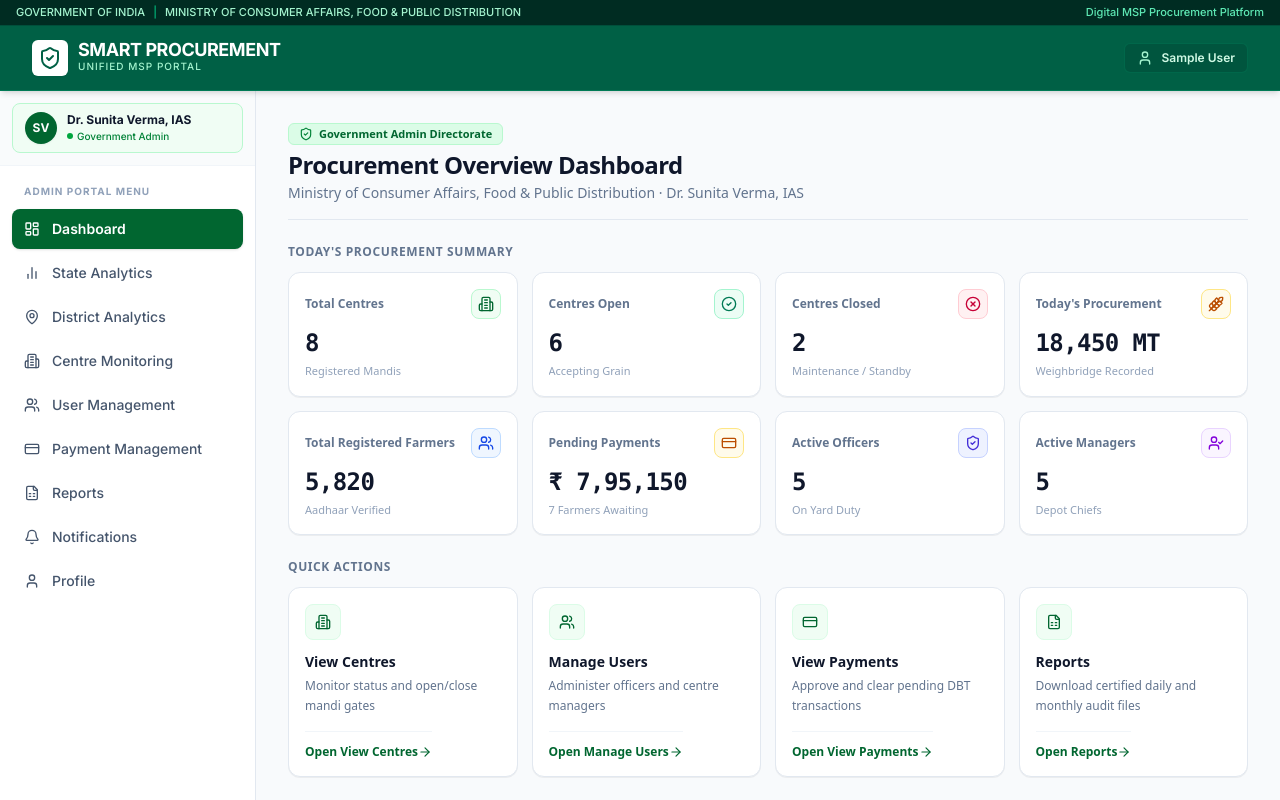
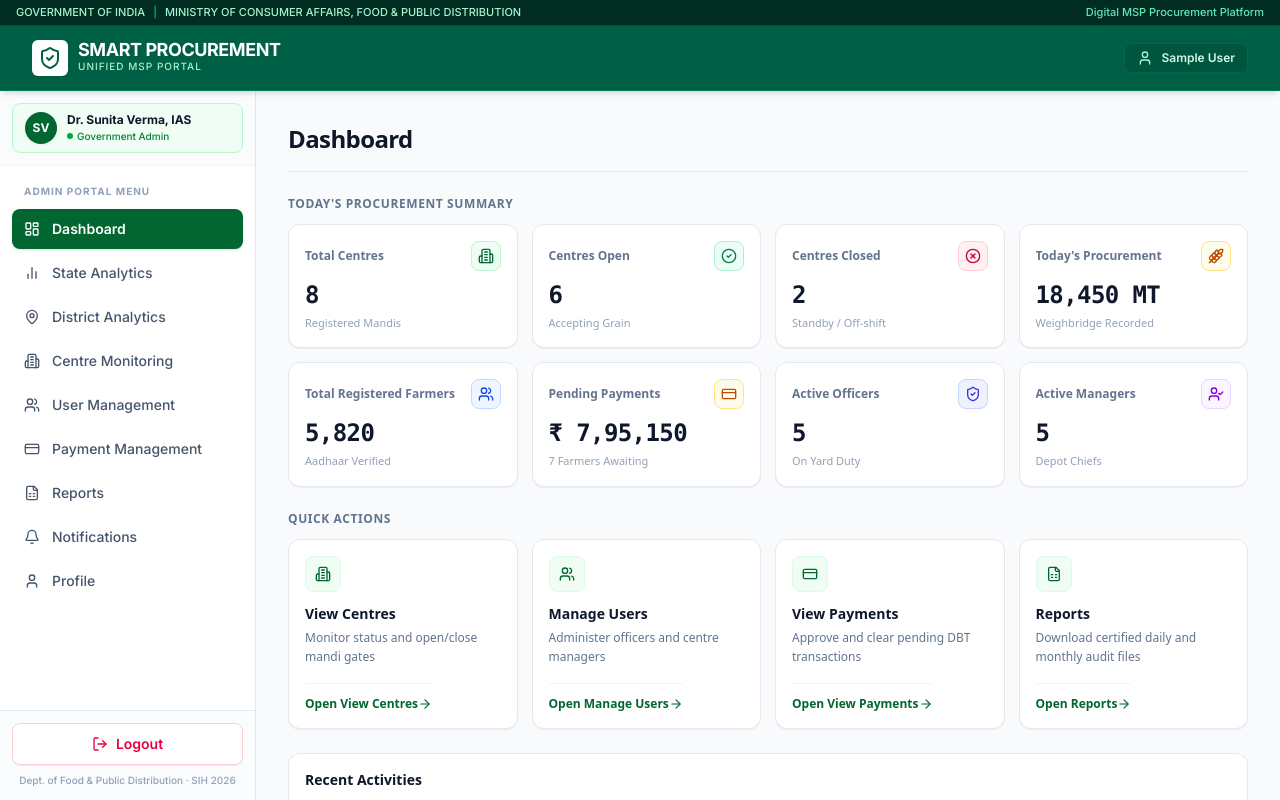
Before and after one commit to divyasri287/smart-portal, a React (Vite) app in the folder client/: page /admin/dashboard in a window 1280 px wide. Shown: the top 800 px of the page. Built offline with nearby package versions, Linux system fonts and the light colour scheme; sample sign-in values are in the browser's storage.

Commit message:
feat(admin): independent scrolling, remove subtitles, enforce default cursor everywhere

```diff
--- a/client/src/components/sidebar/SidebarLayout.jsx
+++ b/client/src/components/sidebar/SidebarLayout.jsx
@@ -29,16 +29,16 @@ export const SidebarLayout = ({ isOpenMobile, onCloseMobile, isDesktopSidebarOpe
 
   return (
     <>
-      {/* Desktop Persistent Sidebar */}
+      {/* Desktop Persistent Sidebar - Independent Scroll */}
       <aside
-        className={`hidden md:block bg-white border-r border-slate-200 shrink-0 transition-all duration-200 ${
+        className={`hidden md:block bg-white border-r border-slate-200 shrink-0 transition-all duration-200 h-full overflow-y-auto ${
           isFarmerRole
             ? isDesktopSidebarOpen
               ? 'fixed left-0 top-16 h-[calc(100vh-4rem)] w-60 overflow-hidden z-30'
               : 'fixed left-0 top-16 h-[calc(100vh-4rem)] w-0 overflow-hidden border-r-0'
             : isDesktopSidebarOpen
-            ? 'relative w-64 min-h-[calc(100vh-4rem)]'
-            : 'relative w-0 min-h-[calc(100vh-4rem)] overflow-hidden border-r-0'
+            ? 'relative w-64 h-full overflow-y-auto'
+            : 'relative w-0 h-full overflow-hidden border-r-0'
         }`}
       >
         <div className={`h-full ${isDesktopSidebarOpen ? 'opacity-100' : 'opacity-0'}`}>
--- a/client/src/layouts/MainLayout.jsx
+++ b/client/src/layouts/MainLayout.jsx
@@ -15,28 +15,39 @@ export const MainLayout = () => {
   const isFarmerRole = role === ROLES.FARMER;
 
   return (
-    <div className="min-h-screen flex flex-col bg-slate-50 text-slate-900">
+    <div className="h-screen flex flex-col bg-slate-50 text-slate-900 overflow-hidden">
+      {/* Sticky Top Navbar */}
+      <div className="shrink-0 z-40">
         <Navbar
           onToggleMobileSidebar={() => setMobileSidebarOpen(!mobileSidebarOpen)}
           onToggleDesktopSidebar={() => setDesktopSidebarOpen((prev) => !prev)}
           isDesktopSidebarOpen={desktopSidebarOpen}
         />
-      <div className="flex-1 flex w-full">
+      </div>
+
+      {/* Main Workstation Container: Independent scroll for Sidebar and Dashboard */}
+      <div className="flex-1 flex w-full overflow-hidden">
         <SidebarLayout
           isOpenMobile={mobileSidebarOpen}
           onCloseMobile={() => setMobileSidebarOpen(false)}
           isDesktopSidebarOpen={desktopSidebarOpen}
         />
-        {/* Only apply left margin if the sidebar is fixed (Farmer role). In normal flex flow, no margin-left is needed! */}
+
+        {/* Main Dashboard: Scrolls independently */}
         <main
-          className={`flex-1 p-4 sm:p-6 lg:p-8 min-w-0 ${
+          className={`flex-1 h-full overflow-y-auto p-4 sm:p-6 lg:p-8 min-w-0 flex flex-col ${
             isFarmerRole && desktopSidebarOpen ? 'md:ml-60' : 'md:ml-0'
           }`}
         >
+          <div className="flex-1">
             <Outlet />
+          </div>
+          <div className="mt-8 shrink-0">
+            <Footer />
+          </div>
         </main>
       </div>
-      <Footer />
+
       <ToastContainer />
     </div>
   );
--- a/client/src/pages/admin/Dashboard.jsx
+++ b/client/src/pages/admin/Dashboard.jsx
@@ -12,20 +12,17 @@ import {
   FileSpreadsheet,
   ArrowRight,
   Clock,
-  ChevronRight,
 } from 'lucide-react';
 import adminStorage from '../../utils/adminStorage';
 
 export const AdminDashboard = () => {
   const navigate = useNavigate();
   const [stats, setStats] = useState(() => adminStorage.getDashboardStats());
-  const [profile, setProfile] = useState(() => adminStorage.getProfile());
   const [pStats, setPStats] = useState(() => adminStorage.getPaymentStats());
 
   useEffect(() => {
     const sync = () => {
       setStats(adminStorage.getDashboardStats());
-      setProfile(adminStorage.getProfile());
       setPStats(adminStorage.getPaymentStats());
     };
     sync();
@@ -33,120 +30,28 @@ export const AdminDashboard = () => {
     return () => clearInterval(interval);
   }, []);
 
-  // EXACT 8 STATS REQUESTED BY USER
   const statCards = [
-    {
-      title: 'Total Centres',
-      value: stats.totalCentres,
-      subtitle: 'Registered Mandis',
-      icon: Building2,
-      color: 'green',
-    },
-    {
-      title: 'Centres Open',
-      value: stats.centresOpen,
-      subtitle: 'Accepting Grain',
-      icon: CheckCircle2,
-      color: 'emerald',
-    },
-    {
-      title: 'Centres Closed',
-      value: stats.centresClosed,
-      subtitle: 'Maintenance / Standby',
-      icon: XCircle,
-      color: 'rose',
-    },
-    {
-      title: "Today's Procurement",
-      value: stats.todayProcurement || '18,450 MT',
-      subtitle: 'Weighbridge Recorded',
-      icon: Wheat,
-      color: 'amber',
-    },
-    {
-      title: 'Total Registered Farmers',
-      value: '5,820',
-      subtitle: 'Aadhaar Verified',
-      icon: Users,
-      color: 'blue',
-    },
-    {
-      title: 'Pending Payments',
-      value: '₹ ' + pStats.pendingAmount.toLocaleString('en-IN'),
-      subtitle: `${pStats.pendingCount} Farmers Awaiting`,
-      icon: CreditCard,
-      color: 'amber',
-    },
-    {
-      title: 'Active Officers',
-      value: stats.activeOfficers || 8,
-      subtitle: 'On Yard Duty',
-      icon: ShieldCheck,
-      color: 'indigo',
-    },
-    {
-      title: 'Active Managers',
-      value: stats.activeManagers || 8,
-      subtitle: 'Depot Chiefs',
-      icon: UserCheck,
-      color: 'violet',
-    },
+    { title: 'Total Centres', value: stats.totalCentres, subtitle: 'Registered Mandis', icon: Building2, color: 'green' },
+    { title: 'Centres Open', value: stats.centresOpen, subtitle: 'Accepting Grain', icon: CheckCircle2, color: 'emerald' },
+    { title: 'Centres Closed', value: stats.centresClosed, subtitle: 'Standby / Off-shift', icon: XCircle, color: 'rose' },
+    { title: "Today's Procurement", value: stats.todayProcurement || '18,450 MT', subtitle: 'Weighbridge Recorded', icon: Wheat, color: 'amber' },
+    { title: 'Total Registered Farmers', value: '5,820', subtitle: 'Aadhaar Verified', icon: Users, color: 'blue' },
+    { title: 'Pending Payments', value: '₹ ' + pStats.pendingAmount.toLocaleString('en-IN'), subtitle: `${pStats.pendingCount} Farmers Awaiting`, icon: CreditCard, color: 'amber' },
+    { title: 'Active Officers', value: stats.activeOfficers || 8, subtitle: 'On Yard Duty', icon: ShieldCheck, color: 'indigo' },
+    { title: 'Active Managers', value: stats.activeManagers || 8, subtitle: 'Depot Chiefs', icon: UserCheck, color: 'violet' },
   ];
 
-  // EXACT 4 QUICK ACTIONS REQUESTED BY USER
   const quickActions = [
-    {
-      title: 'View Centres',
-      desc: 'Monitor status and open/close mandi gates',
-      icon: Building2,
-      link: '/admin/centre-monitoring',
-    },
-    {
-      title: 'Manage Users',
-      desc: 'Administer officers and centre managers',
-      icon: Users,
-      link: '/admin/users',
-    },
-    {
-      title: 'View Payments',
-      desc: 'Approve and clear pending DBT transactions',
-      icon: CreditCard,
-      link: '/admin/payments',
-    },
-    {
-      title: 'Reports',
-      desc: 'Download certified daily and monthly audit files',
-      icon: FileSpreadsheet,
-      link: '/admin/reports',
-    },
+    { title: 'View Centres', desc: 'Monitor status and open/close mandi gates', icon: Building2, link: '/admin/centre-monitoring' },
+    { title: 'Manage Users', desc: 'Administer officers and centre managers', icon: Users, link: '/admin/users' },
+    { title: 'View Payments', desc: 'Approve and clear pending DBT transactions', icon: CreditCard, link: '/admin/payments' },
+    { title: 'Reports', desc: 'Download certified daily and monthly audit files', icon: FileSpreadsheet, link: '/admin/reports' },
   ];
 
-  // EXACT 3 RECENT ACTIVITIES REQUESTED BY USER
   const recentActivities = [
-    {
-      id: 1,
-      title: 'Recently Approved Payment',
-      desc: 'Payment of ₹ 1,11,360 to S. Arumugam (Token TKN-TN-8843) marked as completed.',
-      time: '12 mins ago',
-      icon: CreditCard,
-      iconColor: 'text-green-700 bg-green-50 border-green-200',
-    },
-    {
-      id: 2,
-      title: 'Newly Added Officer',
-      desc: 'Officer INS-TN-5501 (P. Selvakumar) assigned to Salem Main Procurement Centre.',
-      time: '45 mins ago',
-      icon: ShieldCheck,
-      iconColor: 'text-blue-700 bg-blue-50 border-blue-200',
-    },
-    {
-      id: 3,
-      title: 'Recently Opened Centre',
-      desc: 'Thanjavur Direct Purchase Centre marked Open for farmer slot intake.',
-      time: '2 hours ago',
-      icon: Building2,
-      iconColor: 'text-emerald-700 bg-emerald-50 border-emerald-200',
-    },
+    { id: 1, title: 'Recently Approved Payment', desc: 'Payment of ₹ 1,11,360 to S. Arumugam (Token TKN-TN-8843) marked as completed.', time: '12 mins ago', icon: CreditCard, iconColor: 'text-green-700 bg-green-50 border-green-200' },
+    { id: 2, title: 'Newly Added Officer', desc: 'Officer INS-TN-5501 (P. Selvakumar) assigned to Salem Main Procurement Centre.', time: '45 mins ago', icon: ShieldCheck, iconColor: 'text-blue-700 bg-blue-50 border-blue-200' },
+    { id: 3, title: 'Recently Opened Centre', desc: 'Thanjavur Direct Purchase Centre marked Open for farmer slot intake.', time: '2 hours ago', icon: Building2, iconColor: 'text-emerald-700 bg-emerald-50 border-emerald-200' },
   ];
 
   const iconStyles = {
@@ -161,22 +66,9 @@ export const AdminDashboard = () => {
 
   return (
     <div className="space-y-6 pb-12 font-sans select-none">
-      {/* ── WORKSTATION HEADER (MATCHES OFFICER MODULE) ── */}
-      <div className="flex flex-col sm:flex-row sm:items-center justify-between gap-4 pb-4 border-b border-slate-200">
-        <div>
-          <div className="flex items-center gap-2 mb-1">
-            <span className="inline-flex items-center gap-1.5 px-2.5 py-0.5 rounded-md text-[11px] font-bold bg-green-100 text-green-800 border border-green-200">
-              <ShieldCheck className="w-3.5 h-3.5 text-green-700" />
-              Government Admin Directorate
-            </span>
-          </div>
-          <h1 className="text-2xl font-bold text-slate-900 tracking-tight">
-            Procurement Overview Dashboard
-          </h1>
-          <p className="text-xs sm:text-sm text-slate-500 mt-0.5">
-            {profile.department} · {profile.adminName}
-          </p>
-        </div>
+      {/* ── HEADER (SUBTITLE REMOVED) ── */}
+      <div className="pb-4 border-b border-slate-200">
+        <h1 className="text-2xl font-bold text-slate-900 tracking-tight">Dashboard</h1>
       </div>
 
       {/* ── 8 CLEAN SUMMARY STATS CARDS ── */}
@@ -198,9 +90,7 @@ export const AdminDashboard = () => {
                     <Icon className="w-4 h-4" />
                   </div>
                 </div>
-                <p className="text-2xl font-extrabold text-slate-900 font-mono tracking-tight">
-                  {c.value}
-                </p>
+                <p className="text-2xl font-extrabold text-slate-900 font-mono tracking-tight">{c.value}</p>
                 <p className="text-[11px] text-slate-400 mt-1 truncate">{c.subtitle}</p>
               </div>
             );
@@ -240,11 +130,10 @@ export const AdminDashboard = () => {
         </div>
       </div>
 
-      {/* ── RECENT ACTIVITIES (3 EXACT ITEMS) ── */}
+      {/* ── RECENT ACTIVITIES (SUBTITLE REMOVED) ── */}
       <div className="bg-white rounded-xl border border-slate-200 shadow-2xs overflow-hidden">
         <div className="p-4 border-b border-slate-100">
-          <h2 className="font-bold text-sm text-slate-900">Recent Operational Activities</h2>
-          <p className="text-xs text-slate-500 mt-0.5">Live record of portal actions and status updates</p>
+          <h2 className="font-bold text-sm text-slate-900">Recent Activities</h2>
         </div>
         <div className="divide-y divide-slate-100">
           {recentActivities.map((act) => {
--- a/client/src/styles/index.css
+++ b/client/src/styles/index.css
@@ -48,55 +48,41 @@
   box-shadow: 0 1px 3px 0 rgba(0, 0, 0, 0.05);
 }
 
-/* =========================================================
-   PROCUREMENT OFFICER MODULE ISOLATED STYLING
-   ========================================================= */
-.officer-portal-root {
+/* ENFORCE DEFAULT ARROW CURSOR EVERYWHERE - PREVENT TEXT/CARET CURSOR ON CLICK */
+*, *::before, *::after {
   cursor: default !important;
+  user-select: none !important;
+  -webkit-user-select: none !important;
+  -moz-user-select: none !important;
+  -ms-user-select: none !important;
+  caret-color: transparent !important;
+}
+
+/* INTERACTIVE BUTTONS & LINKS - POINTER HAND */
+button,
+a,
+select,
+[role="button"],
+.cursor-pointer,
+input[type="checkbox"],
+input[type="radio"],
+label[for] {
+  cursor: pointer !important;
   user-select: none !important;
   -webkit-user-select: none !important;
 }
 
-.officer-portal-root *:not(input):not(textarea) {
-  caret-color: transparent !important;
-  user-select: none !important;
-  -webkit-user-select: none !important;
-}
-
-.officer-portal-root button,
-.officer-portal-root a,
-.officer-portal-root select,
-.officer-portal-root [role="button"] {
-  cursor: pointer !important;
-}
-
-.officer-portal-root input,
-.officer-portal-root textarea {
+/* EDITABLE TEXT INPUTS - ONLY THESE ALLOW TYPING CURSOR */
+input[type="text"],
+input[type="tel"],
+input[type="password"],
+input[type="email"],
+input[type="number"],
+input[type="date"],
+input[type="search"],
+textarea {
   cursor: text !important;
   user-select: text !important;
   -webkit-user-select: text !important;
-  caret-color: auto !important;
+  caret-color: #0f172a !important;
 }
-
-/* Sleek custom scrollbars for independent officer panels */
-.officer-portal-root aside::-webkit-scrollbar,
-.officer-portal-root main::-webkit-scrollbar {
-  width: 6px;
-  height: 6px;
-}
-
-.officer-portal-root aside::-webkit-scrollbar-track,
-.officer-portal-root main::-webkit-scrollbar-track {
-  background: transparent;
-}
-
-.officer-portal-root aside::-webkit-scrollbar-thumb,
-.officer-portal-root main::-webkit-scrollbar-thumb {
-  background: #cbd5e1;
-  border-radius: 9999px;
-}
-
-.officer-portal-root aside::-webkit-scrollbar-thumb:hover,
-.officer-portal-root main::-webkit-scrollbar-thumb:hover {
-  background: #94a3b8;
-}
```
Also changed, not shown: client/src/pages/admin/CentreMonitoring.jsx (+5 -21 lines), client/src/pages/admin/DistrictAnalytics.jsx (+5 -15 lines), client/src/pages/admin/Notifications.jsx (+3 -20 lines), client/src/pages/admin/Payments.jsx (+9 -31 lines), client/src/pages/admin/Profile.jsx (+3 -19 lines), client/src/pages/admin/Reports.jsx (+4 -19 lines), client/src/pages/admin/StateAnalytics.jsx (+10 -54 lines), client/src/pages/admin/Users.jsx (+11 -45 lines). Lines whose indentation alone changed are shown as unchanged.
